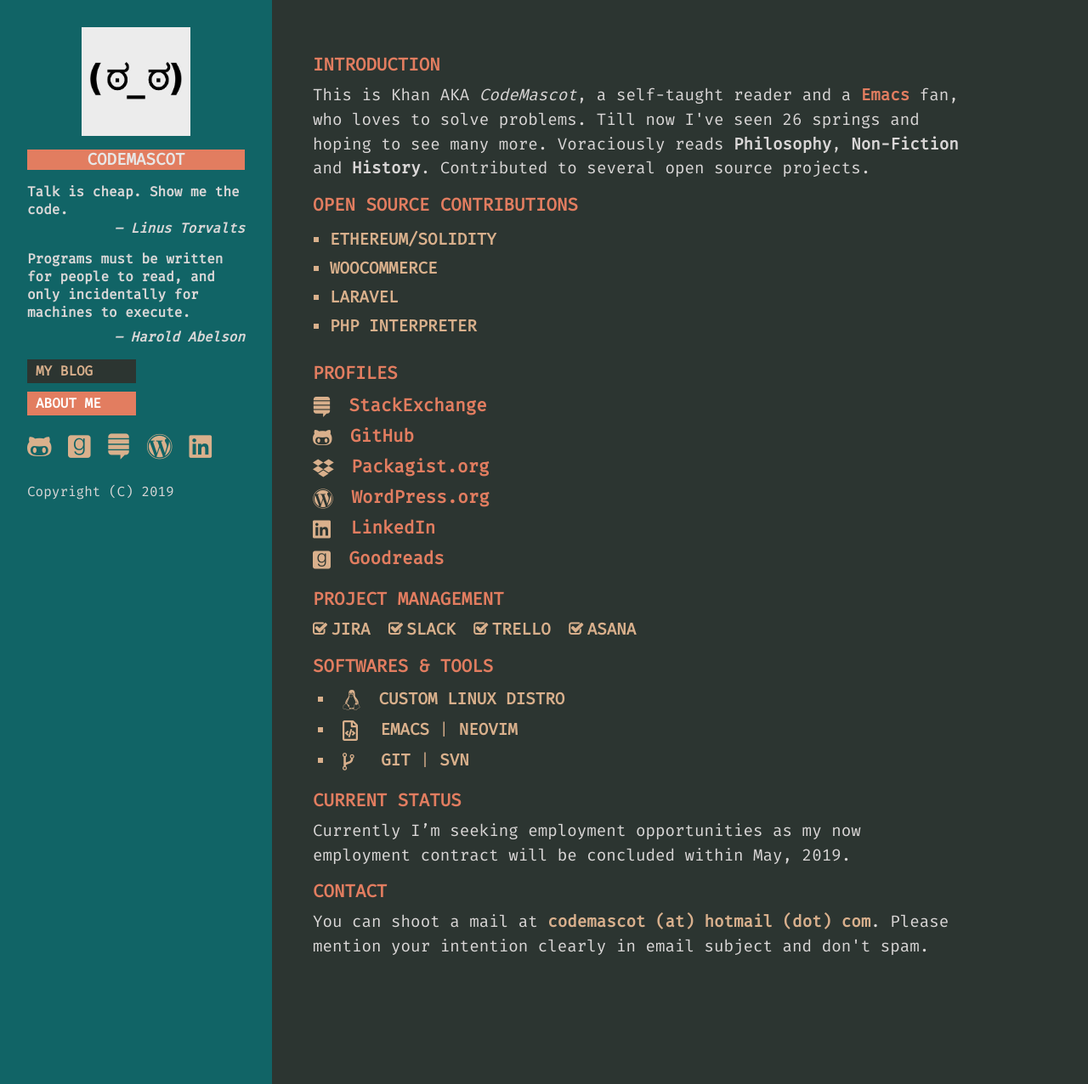
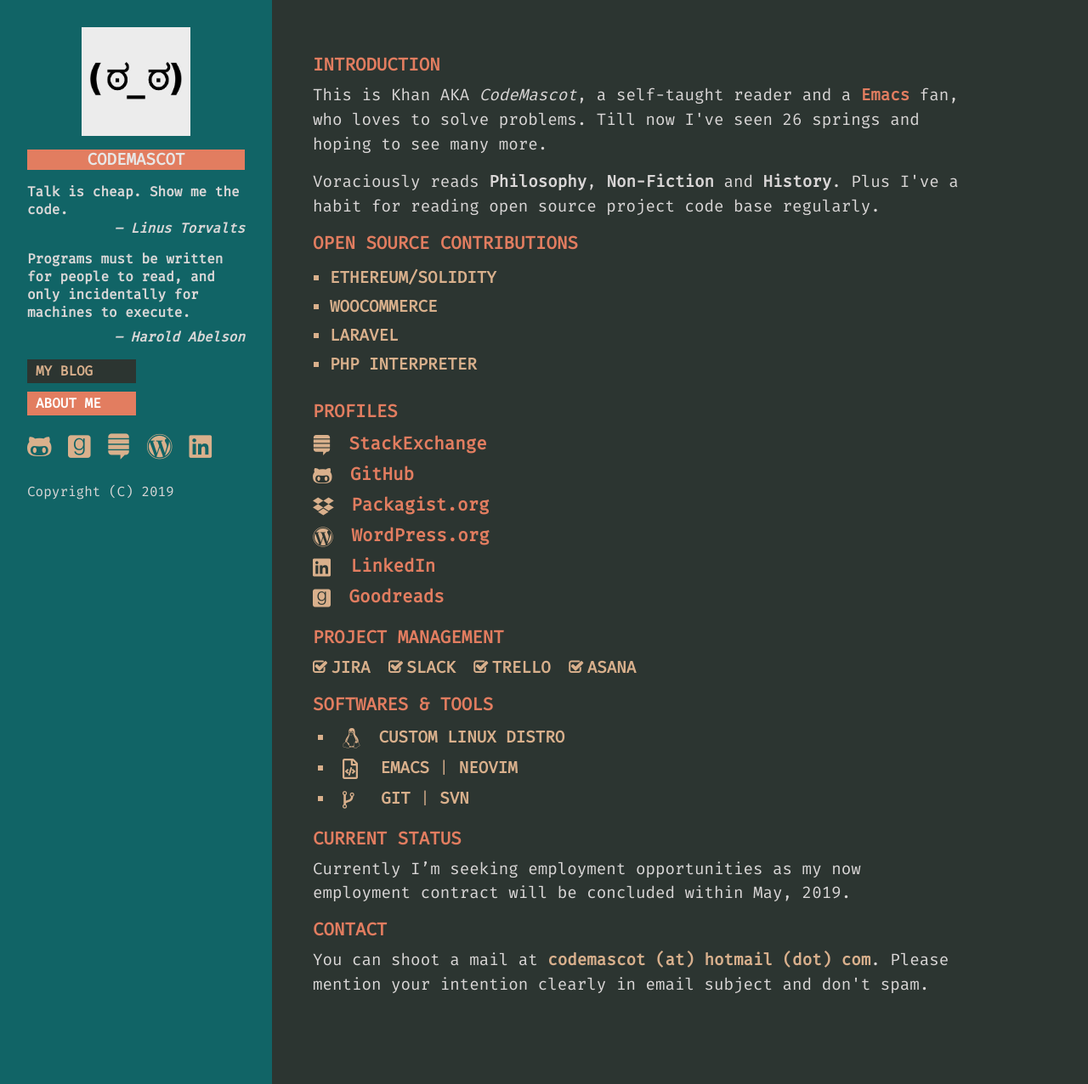
Before and after one commit to khanrn/codemascot.github.io, a Jekyll site: the page built from about-me/index.html, in a window 1280 px wide and 1276 px high. Shown: the whole window at 85% size. Built offline with Jekyll 4.4.1, drawn with Linux system fonts in a browser that asks for light colours; nearby versions of some CDN libraries.

Commit message:
About Me update

```diff
--- a/about-me/index.html
+++ b/about-me/index.html
@@ -6,7 +6,9 @@
 
 <div class="page">
 	<h1 class="page-title">Introduction</h1>
-	<p>This is Khan AKA <em>CodeMascot</em>, a self-taught reader and a <a target="_blank" href="https://www.gnu.org/software/emacs/"><b>Emacs</b></a> fan, who loves to solve problems. Till now I've seen <span id="age-year"></span> springs and hoping to see many more. Voraciously reads <b>Philosophy</b>, <b>Non-Fiction</b> and <b>History</b>. Contributed to several open source projects.</p>
+	<p>This is Khan AKA <em>CodeMascot</em>, a self-taught reader and a <a target="_blank" href="https://www.gnu.org/software/emacs/"><b>Emacs</b></a> fan, who loves to solve problems. Till now I've seen <span id="age-year"></span> springs and hoping to see many more.</p>
+
+	<p>Voraciously reads <b>Philosophy</b>, <b>Non-Fiction</b> and <b>History</b>. Plus I've a habit for reading open source project code base regularly.</p>
 	<h1 class="page-title">Open Source Contributions</h>
 	<ul class="contributions">
 		<li><a target="_blank" href="https://github.com/ethereum/solidity/pulls?utf8=%E2%9C%93&q=is%3Amerged+is%3Apr+author%3Acodemascot+">ethereum/solidity</a></li>
```
